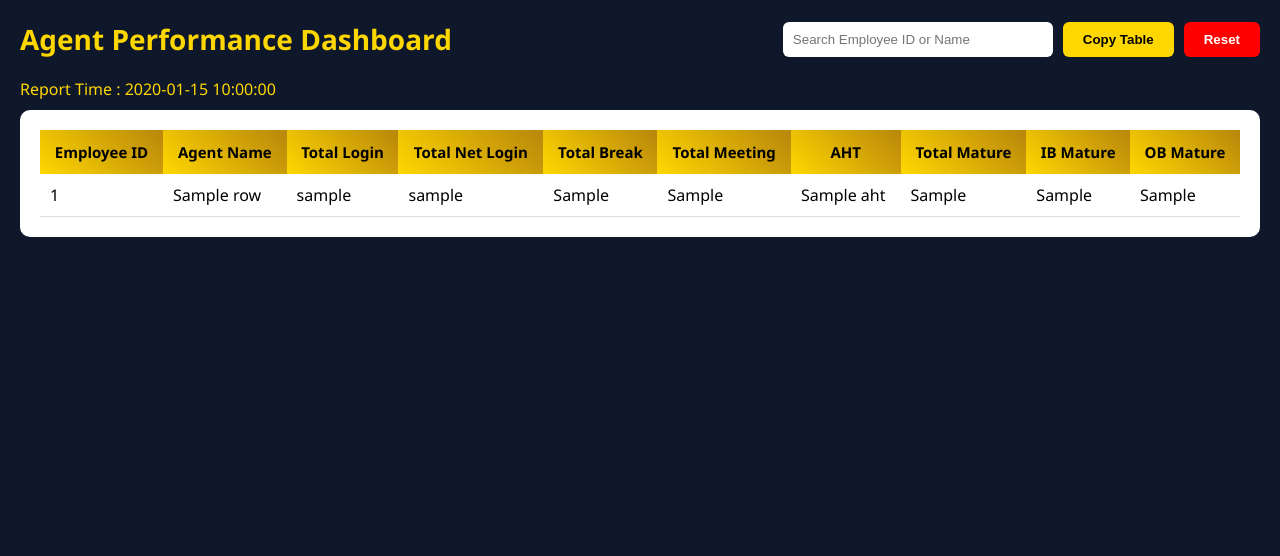
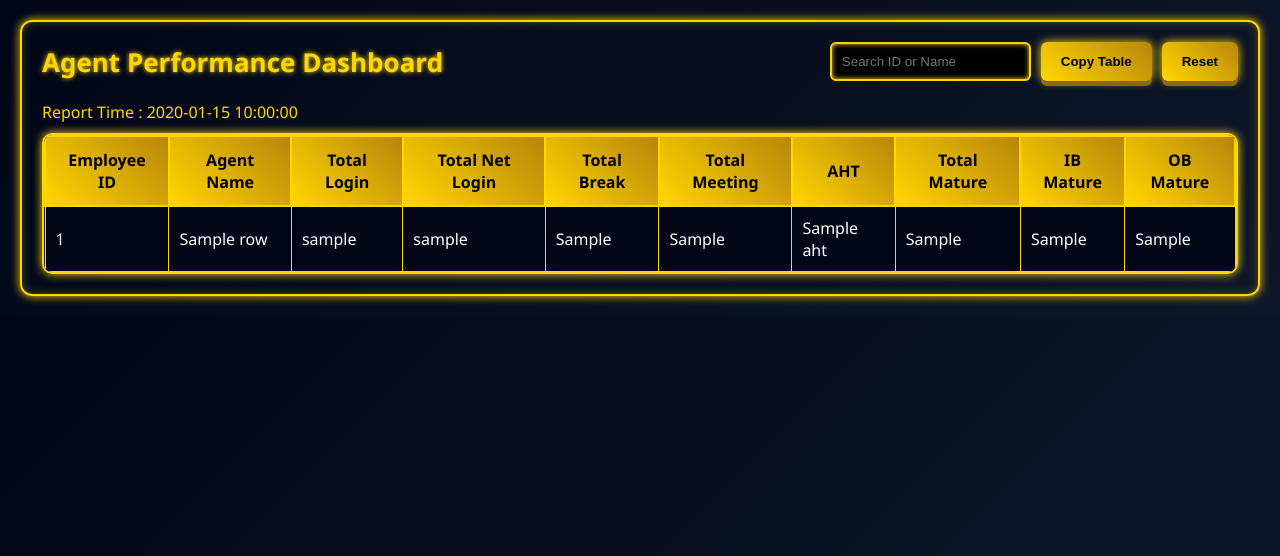
Before and after one commit to Viratmalakar/apr, a Flask app: template templates/result.html in a window 1280 px wide. Shown: the top 556 px of the page. Run offline with Flask 3, Linux system fonts and the light colour scheme; the template is opened without the code that fills it: most values are stand-ins (such as "Sample title", 1, 10 or a date in 2020).

Commit message:
Update result.html

```diff
--- a/templates/result.html
+++ b/templates/result.html
@@ -1,146 +1,196 @@
 <!DOCTYPE html>
-<html lang="en">
+<html>
 <head>
 
 <meta charset="UTF-8">
-<title>Agent Performance Dashboard</title>
+
+<title>Dashboard Result</title>
 
 <script src="https://cdn.jsdelivr.net/npm/html2canvas@1.4.1/dist/html2canvas.min.js"></script>
 
 <style>
 
 body{
+
+background:linear-gradient(135deg,#020617,#0f172a);
 font-family:Segoe UI;
-background:#0f172a;
 margin:0;
 padding:20px;
 color:white;
+
 }
 
 .container{
-max-width:1400px;
-margin:auto;
+
+border:2px solid gold;
+
+border-radius:12px;
+
+padding:20px;
+
+box-shadow:
+0 0 10px gold,
+inset 0 0 10px rgba(255,215,0,0.3);
+
 }
 
 .header{
+
 display:flex;
 justify-content:space-between;
 align-items:center;
 margin-bottom:20px;
+
 }
 
 .title{
-font-size:28px;
+
+font-size:26px;
+color:#FFD700;
 font-weight:bold;
-color:#FFD700;
+
+text-shadow:0 0 5px gold;
+
 }
 
 .controls{
+
 display:flex;
 gap:10px;
+
+}
+
+input{
+
+padding:10px;
+border-radius:6px;
+border:2px solid gold;
+background:black;
+color:white;
+
+box-shadow:inset 0 0 5px gold;
+
 }
 
 button{
 
 padding:10px 20px;
+
 border:none;
 border-radius:6px;
+
+font-weight:bold;
 cursor:pointer;
-font-weight:bold;
+
+background:linear-gradient(45deg,#FFD700,#b8860b);
+
+box-shadow:
+0 5px 0 #8b6914,
+0 0 10px gold;
+
 }
 
-.reset{
-background:red;
-color:white;
+button:active{
+
+transform:translateY(3px);
+
 }
 
-.copy{
-background:#FFD700;
-color:black;
-}
+.table-box{
 
-.search{
-padding:10px;
-width:250px;
-border-radius:6px;
-border:none;
-}
+border:2px solid gold;
 
-.table-container{
-background:white;
-padding:20px;
 border-radius:10px;
+
 overflow:auto;
+
+box-shadow:
+0 0 10px gold,
+inset 0 0 10px rgba(255,215,0,0.3);
+
 }
 
 table{
 
+width:100%;
 border-collapse:collapse;
-width:100%;
-color:black;
+
 }
 
 th{
 
 background:linear-gradient(45deg,#FFD700,#b8860b);
+
+padding:12px;
+
+border:2px solid gold;
+
 color:black;
-padding:12px;
-font-size:15px;
+
 }
 
 td{
 
 padding:10px;
-border-bottom:1px solid #ddd;
+
+border:1px solid gold;
+
+}
+
+tr{
+
+background:#020617;
+
 }
 
 tr:hover{
 
-background:#f1f1f1;
+background:#0f172a;
+
 }
 
-.report-time{
+.report{
 
+color:#FFD700;
 margin-bottom:10px;
-color:#FFD700;
+
 }
 
 </style>
 
 </head>
+
 <body>
 
 <div class="container">
 
 <div class="header">
 
-<div class="title">Agent Performance Dashboard</div>
+<div class="title">
+
+Agent Performance Dashboard
+
+</div>
 
 <div class="controls">
 
-<input
-type="text"
-id="search"
-class="search"
-placeholder="Search Employee ID or Name"
-onkeyup="searchTable()"
->
+<input type="text" id="search" placeholder="Search ID or Name" onkeyup="search()">
 
-<button class="copy" onclick="copyImage()">Copy Table</button>
+<button onclick="copyTable()">Copy Table</button>
 
-<button class="reset" onclick="resetPage()">Reset</button>
+<button onclick="reset()">Reset</button>
 
 </div>
 
 </div>
 
-<div class="report-time">
+<div class="report">
 
 Report Time : {{report_time}}
 
 </div>
 
-<div class="table-container" id="tableDiv">
+<div class="table-box" id="tableBox">
 
 <table id="table">
 
@@ -194,16 +244,13 @@ Report Time : {{report_time}}
 
 <script>
 
-function resetPage(){
+function reset(){
 
-localStorage.clear();
-sessionStorage.clear();
-
-window.location.href="/";
+location.href="/";
 
 }
 
-function searchTable(){
+function search(){
 
 let input=document.getElementById("search").value.toLowerCase();
 
@@ -212,32 +259,24 @@ let rows=document.querySelectorAll("#table tbody tr");
 rows.forEach(row=>{
 
 let id=row.cells[0].innerText.toLowerCase();
+
 let name=row.cells[1].innerText.toLowerCase();
 
-if(id.includes(input)||name.includes(input))
-row.style.display="";
-else
-row.style.display="none";
+row.style.display=(id.includes(input)||name.includes(input))?"":"none";
 
 });
 
 }
 
-function copyImage(){
+function copyTable(){
 
-html2canvas(document.getElementById("tableDiv"),{
-
-scale:4
-
-}).then(canvas=>{
+html2canvas(document.getElementById("tableBox"),{scale:4}).then(canvas=>{
 
 canvas.toBlob(blob=>{
 
-const item=new ClipboardItem({"image/png":blob});
+navigator.clipboard.write([new ClipboardItem({'image/png':blob})]);
 
-navigator.clipboard.write([item]);
-
-alert("Table copied as image");
+alert("Copied as image");
 
 });
 
```
